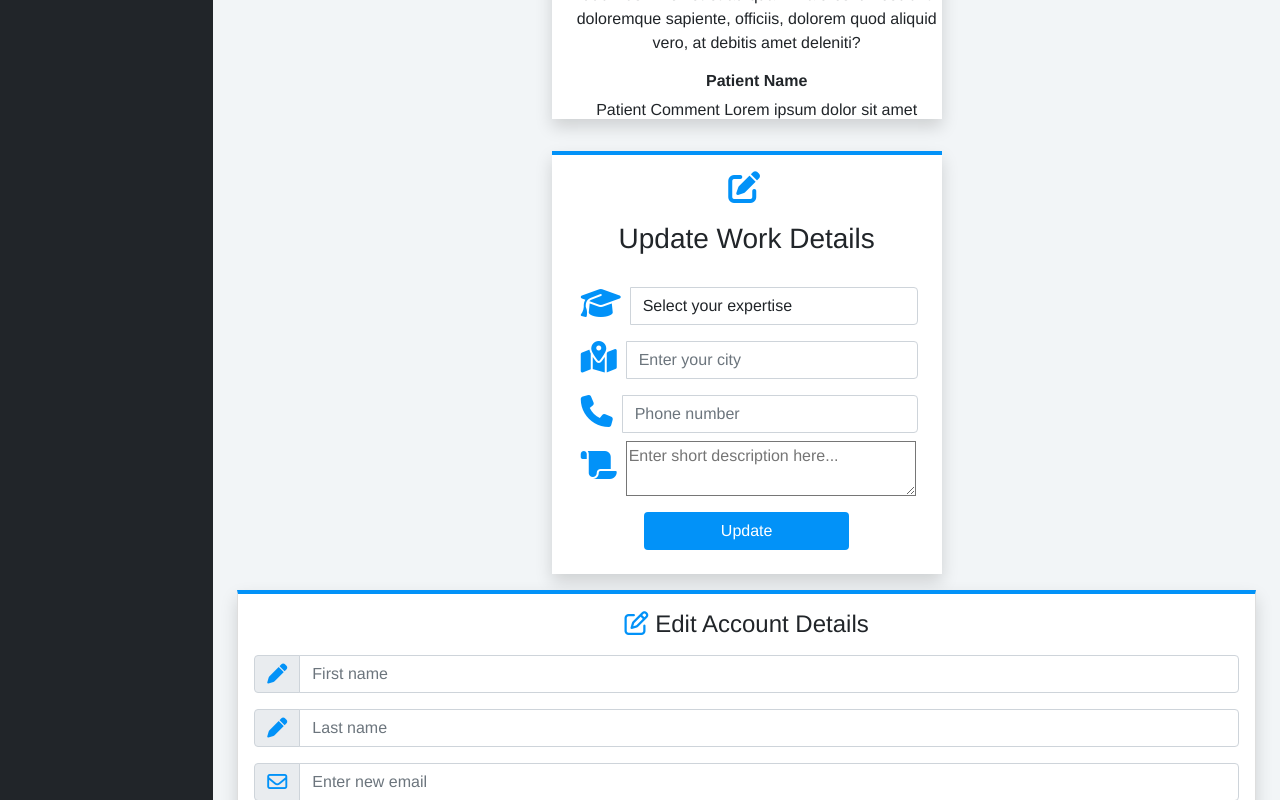
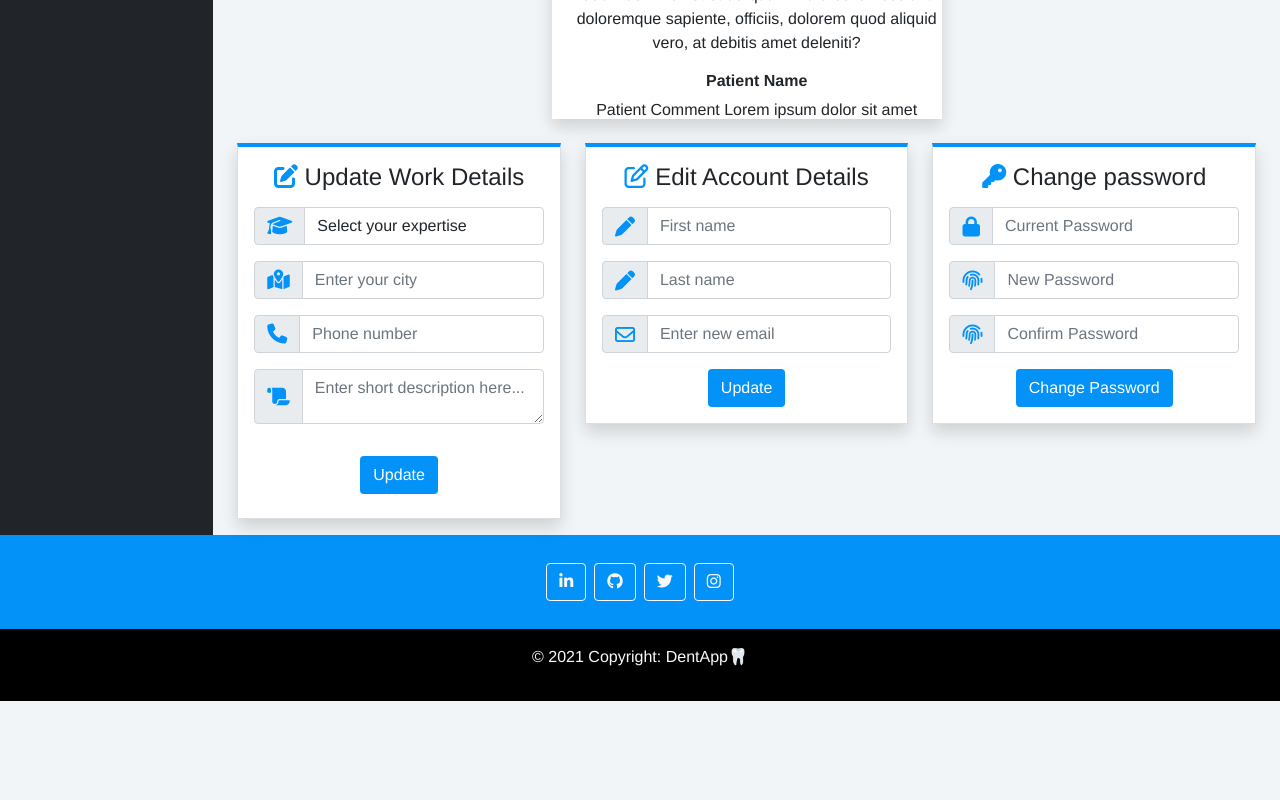
Before and after one commit to ibobev/dent-appointment-system, a Vue app in the folder client/: page /dentist/profile in a window 1280 px wide. Shown: the part 860-1660 px from the top of the page. After the commit the page ends 1561 px from the top, so only its background shows below. Built offline with nearby package versions, Linux system fonts and the light colour scheme; no server answers.

Commit message:
Update Dentist Details refactored to card

```diff
--- a/client/src/components/UpdateDentistDetails.vue
+++ b/client/src/components/UpdateDentistDetails.vue
@@ -1,10 +1,5 @@
 <template>
-  <div
-    id="update-details"
-    class="container mt-3 mb-3 shadow pt-2 pb-3 text-center"
-  >
-    <i class="fas fa-edit fa-2x mt-2"></i>
-    <h3 class="mt-3 mb-4">Update Work Details</h3>
+  <div class="card shadow rounded-0" id="update-details">
     <div class="row mt-4" v-if="state.error">
       <div class="col-12">
         <div class="alert alert-danger">{{ state.error }}</div>
@@ -15,12 +10,19 @@
         <div class="alert alert-success" role="alert">{{ state.success }}</div>
       </div>
     </div>
+    <div class="card-body">
+      <h4 class="card-title mb-3">
+        <i class="fas fa-edit"></i>
+        Update Work Details
+      </h4>
       <form @submit.prevent="onUpdateSubmit">
-      <div class="form-group mx-auto">
+        <div class="form-group text-center mb-3">
           <div class="input-group">
-          <i class="fas fa-graduation-cap fa-2x mt-2"></i>
+            <span class="input-group-text">
+              <i class="fas fa-graduation-cap fa-2x"></i>
+            </span>
             <select
-            class="form-control mt-2"
+              class="form-control"
               id="dentst-type"
               name="type-list"
               v-model="state.dentistDetails.type"
@@ -38,27 +40,29 @@
           </div>
           <span></span>
         </div>
-      <div class="form-group mx-auto">
-        <div class="input-group mt-2">
-          <i class="fas fa-map-marked-alt fa-2x mt-2"></i>
+        <div class="form-group text-center mb-3">
+          <div class="input-group">
+            <span class="input-group-text">
+              <i class="fas fa-map-marked-alt fa-2x"></i>
+            </span>
             <input
               type="text"
-            class="form-control mt-2"
+              class="form-control"
               id="city"
               placeholder="Enter your city"
               v-model="state.dentistDetails.city"
             />
           </div>
-
           <span></span>
         </div>
-      <div class="form-group mx-auto">
-        <div class="input-group mt-2">
-          <i class="fas fa-phone fa-2x mt-2"></i>
-
+        <div class="form-group text-center mb-3">
+          <div class="input-group">
+            <span class="input-group-text">
+              <i class="fas fa-phone fa-2x"></i>
+            </span>
             <input
               type="text"
-            class="form-control mt-2"
+              class="form-control"
               id="phone"
               placeholder="Phone number"
               v-model="state.dentistDetails.phone"
@@ -68,11 +72,14 @@
             v$.dentistDetails.phone.$errors[0].$message
           }}</span>
         </div>
-      <div class="form-group mx-auto">
-        <div class="input-group mt-2">
-          <i class="fas fa-scroll fa-2x mt-2"></i>
+        <div class="form-group text-center mb-3">
+          <div class="input-group">
+            <span class="input-group-text">
+              <i class="fas fa-scroll fa-2x"></i>
+            </span>
             <textarea
               name="description"
+              class="form-control"
               placeholder="Enter short description here..."
               v-model="state.dentistDetails.description"
             ></textarea>
@@ -85,31 +92,25 @@
         <button type="submit" class="btn mt-3 mb-2">Update</button>
       </form>
     </div>
+  </div>
 </template>
 
 <style scoped>
 #update-details {
-  background-color: #fff;
   border-top: 4px solid #0292f8;
-  width: 390px;
 }
 
 .fas {
-  margin-left: 5px;
-  margin-right: 10px;
   color: #0292f8;
 }
 
 .far {
-  margin-left: 5px;
-  margin-right: 10px;
   color: #0292f8;
 }
 
 button {
   background-color: #0292f8;
   color: #fff;
-  width: 60%;
 }
 
 span {
--- a/client/src/views/Dentist/Profile.vue
+++ b/client/src/views/Dentist/Profile.vue
@@ -23,10 +23,16 @@
       </div>
       <DentistReview />
     </div>
-      <div class="d-flex justify-content-evenly" id="details-content">
+    <div class="row">
+      <div class="col-md-12 col-lg-4 mt-2 mb-3">
         <UpdateDentistDetails />
+      </div>
+      <div class="col-md-12 col-lg-4 mt-2 mb-3">
         <EditPersonalData />
+      </div>
+      <div class="col-md-12 col-lg-4 mt-2 mb-3">
         <ChangePassword />
+      </div>
     </div>
   </div>
 </template>
@@ -41,36 +47,34 @@ p {
 }
 
 #account-card {
-  width:47%;
+  width: 47%;
   border-top: 4px solid #0292f8;
-  margin-left:20px;
-  margin-right:20px;
+  margin-left: 20px;
+  margin-right: 20px;
   overflow-y: scroll;
   max-height: 460px;
 }
 
 @media only screen and (max-width: 1450px) {
   #account-card {
-    width:49%;
-    margin-right:auto;
-    margin-left:10px;
-
+    width: 49%;
+    margin-right: auto;
+    margin-left: 10px;
   }
 }
 
-@media only screen and (max-width: 1401px){
+@media only screen and (max-width: 1401px) {
   #details-content {
     flex-direction: column;
   }
   #main-account-content {
     flex-direction: column;
   }
-  #account-card{
-    width:390px;
-    margin-left:auto;
-    margin-right:auto;
+  #account-card {
+    width: 390px;
+    margin-left: auto;
+    margin-right: auto;
   }
-
 }
 
 @media only screen and (max-width: 450px) {
@@ -115,7 +119,7 @@ export default {
     ChangePassword,
     UpdateDentistDetails,
     EditPersonalData,
-    DentistReview
+    DentistReview,
   },
   data() {
     return {
```
Lines whose indentation alone changed are shown as unchanged.
